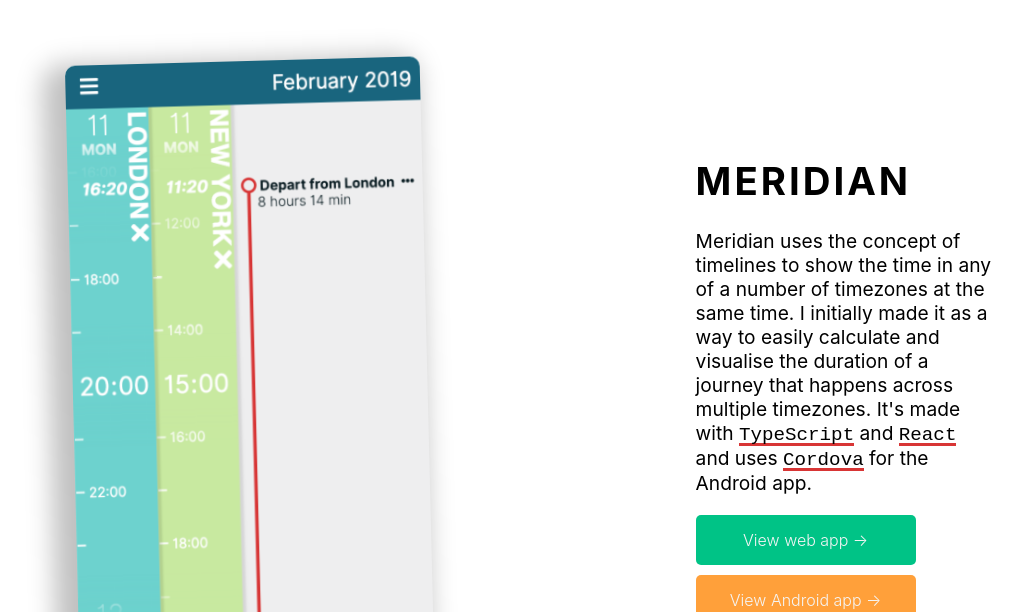
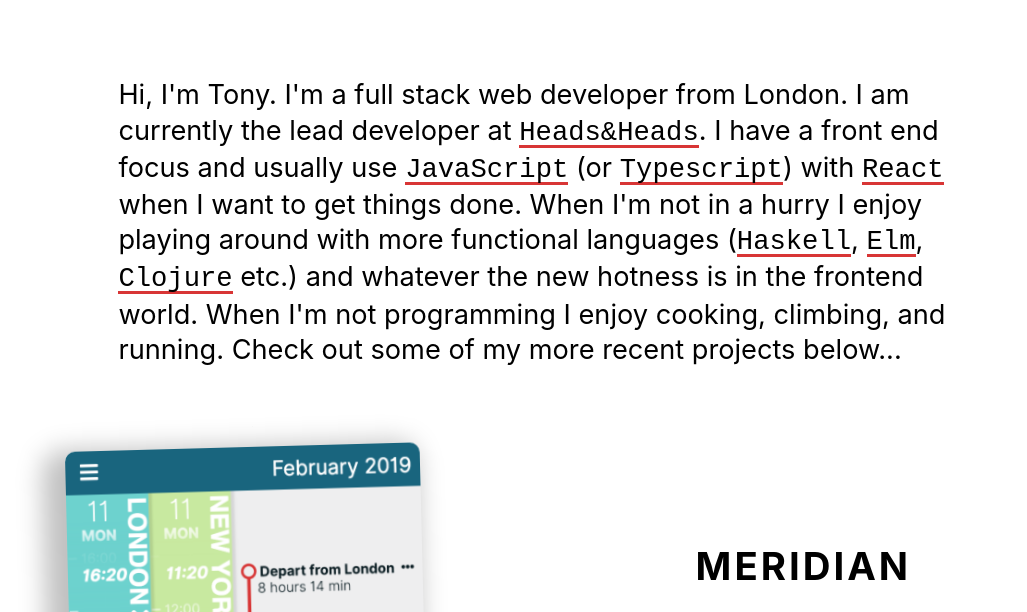
Before and after one commit to tonyonodi/gatsby-onodi.co, a Gatsby site: page / in a window 1280 px wide. Shown: the part 111-723 px from the top of the page, without its empty margins (107-1134 px from the left). Built offline with nearby package versions, Linux system fonts and the light colour scheme; Gatsby itself is replaced by a stand-in of ours; a web font is replaced by a local one.

Commit message:
Added an introduction.

```diff
--- /dev/null
+++ b/src/components/link.js
@@ -0,0 +1,35 @@
+import React from "react";
+import styled from "styled-components";
+
+const LinkView = styled.a`
+  font-family: "Source Code Pro", monospace;
+  color: inherit;
+  text-decoration: none;
+  position: relative;
+  &:after {
+    content: "";
+    display: block;
+    width: 100%;
+    height: 3px;
+    background: #d83535;
+    position: absolute;
+    bottom: 0;
+    left: 0;
+    z-index: -1;
+    transition: height 0.2s;
+  }
+  &:hover {
+    color: whitesmoke;
+  }
+  &:hover:after {
+    height: 100%;
+  }
+`;
+
+export default ({ children, ...props }) => {
+  return (
+    <LinkView rel="noopener noreferrer" {...props}>
+      {children}
+    </LinkView>
+  );
+};
--- a/src/pages/index.js
+++ b/src/pages/index.js
@@ -9,41 +9,64 @@ import Project, {
   Button,
   ButtonContainer,
 } from "../components/project";
+import Link from "../components/link";
 import meridianScreenshot from "../images/meridian-screenshot.png";
 import bideScreenshot from "../images/bide-screenshot.png";
 import sayableScreenshot from "../images/sayable-screenshot.png";
 
-const TechLink = styled.a`
-  font-family: "Source Code Pro", monospace;
-  color: inherit;
-  text-decoration: none;
-  position: relative;
-  &:after {
-    content: "";
-    display: block;
-    width: 100%;
-    height: 3px;
-    background: #d83535;
-    position: absolute;
-    bottom: 0;
-    left: 0;
-    z-index: -1;
-    transition: height 0.2s;
-  }
-  &:hover {
-    color: whitesmoke;
-  }
-  &:hover:after {
-    height: 100%;
+const green = "#00c386";
+const orange = "#ffa03a";
+
+const Intro = styled.div`
+  font-size: 1.7rem;
+  line-height: 2.2rem;
+  margin: 5rem 3rem;
+  @media only screen and (max-width: 610px) {
+    margin: 2rem 0;
   }
 `;
 
-const green = "#00c386";
-const orange = "#ffa03a";
-
 const IndexPage = () => (
   <Layout>
-    <SEO title="Home" keywords={[`gatsby`, `application`, `react`]} />
+    <SEO title="Home" keywords={[`Tony Onodi`, `react`, `web developer`]} />
+    <Intro>
+      <p>
+        Hi, I'm Tony. I'm a full stack web developer from London. I am currently
+        the lead developer at{" "}
+        <Link href="https://headsandheads.co.uk" target="_blank">
+          Heads&amp;Heads
+        </Link>
+        . I have a front end focus and usually use{" "}
+        <Link href="https://www.javascript.com/" target="_blank">
+          JavaScript
+        </Link>{" "}
+        (or{" "}
+        <Link href="https://www.javascript.com/" target="_blank">
+          Typescript
+        </Link>
+        ) with{" "}
+        <Link href="https://reactjs.org/" target="_blank">
+          React
+        </Link>{" "}
+        when I want to get things done. When I'm not in a hurry I enjoy playing
+        around with more functional languages (
+        <Link href="https://www.haskell.org/" target="_blank">
+          Haskell
+        </Link>
+        ,{" "}
+        <Link href="https://elm-lang.org/" target="_blank">
+          Elm
+        </Link>
+        ,{" "}
+        <Link href="https://clojure.org/" target="_blank">
+          Clojure
+        </Link>{" "}
+        etc.) and whatever the new hotness is in the frontend world. When I'm
+        not programming I enjoy cooking, climbing, and running. Check out some
+        of my more recent projects below...
+      </p>
+    </Intro>
+    <div>
       <Project>
         <ProjectImage>
           <img src={meridianScreenshot} alt="Meridian screenshot" />
@@ -51,33 +74,33 @@ const IndexPage = () => (
         <ProjectDescription>
           <h1>Meridian</h1>
           <p>
-          Meridian uses the concept of timelines to show the time in any of a
-          number of timezones at the same time. I initially made it as a way to
-          easily calculate and visualise the duration of a journey that happens
+            Meridian uses timelines to show the time in any of a number of
+            timezones at the same time. I initially made it as a way to easily
+            calculate and visualise the duration of a journey that happens
             across multiple timezones. It's made with{" "}
-          <TechLink
+            <Link
               href="https://www.typescriptlang.org"
               target="_blank"
               rel="noopener noreferrer"
             >
               TypeScript
-          </TechLink>{" "}
+            </Link>{" "}
             and{" "}
-          <TechLink
+            <Link
               href="https://reactjs.org"
               target="_blank"
               rel="noopener noreferrer"
             >
               React
-          </TechLink>{" "}
+            </Link>{" "}
             and uses{" "}
-          <TechLink
+            <Link
               href="https://cordova.apache.org"
               target="_blank"
               rel="noopener noreferrer"
             >
               Cordova
-          </TechLink>{" "}
+            </Link>{" "}
             for the Android app.
           </p>
           <ButtonContainer>
@@ -108,32 +131,32 @@ const IndexPage = () => (
         <ProjectDescription>
           <h1>Bide</h1>
           <p>
-          Bide is an "IDE" for bookmarklets. It takes your JavaScript, compiles
-          and minifies it using{" "}
-          <TechLink
+            Bide is an "IDE" for bookmarklets. It takes your JavaScript,
+            compiles and minifies it using{" "}
+            <Link
               href="https://babeljs.io/"
               target="_blank"
               rel="noopener noreferrer"
             >
               Babel
-          </TechLink>
+            </Link>
             , and injects it into a bookmarklet on the page, which you can then
             drag to your bookmarklets bar and run anywhere. It is made using{" "}
-          <TechLink
+            <Link
               href="https://reactjs.org"
               target="_blank"
               rel="noopener noreferrer"
             >
               React
-          </TechLink>{" "}
+            </Link>{" "}
             and uses{" "}
-          <TechLink
+            <Link
               href="https://codemirror.net/"
               target="_blank"
               rel="noopener noreferrer"
             >
               CodeMirror
-          </TechLink>{" "}
+            </Link>{" "}
             as the editor.
           </p>
           <ButtonContainer>
@@ -166,31 +189,31 @@ const IndexPage = () => (
           <p>
             You can submit any URL to Sayable and it will return a three word
             phrase that you can use to retrieve the URL from anywhere! You just
-          have to go back to Sayable on any device and enter the same three word
-          phrase again. Sayable is made using{" "}
-          <TechLink
+            have to go back to Sayable on any device and enter the same three
+            word phrase again. Sayable is made using{" "}
+            <Link
               href="https://nodejs.org/"
               target="_blank"
               rel="noopener noreferrer"
             >
               Node
-          </TechLink>{" "}
+            </Link>{" "}
             and{" "}
-          <TechLink
+            <Link
               href="https://www.mongodb.com/"
               target="_blank"
               rel="noopener noreferrer"
             >
               MongoDB
-          </TechLink>
+            </Link>
             , it is hosted serverlessly on{" "}
-          <TechLink
+            <Link
               href="https://zeit.co/now"
               target="_blank"
               rel="noopener noreferrer"
             >
               Now
-          </TechLink>
+            </Link>
             .
           </p>
           <ButtonContainer>
@@ -205,6 +228,7 @@ const IndexPage = () => (
           </ButtonContainer>
         </ProjectDescription>
       </Project>
+    </div>
     {/* <Image />
     <Link to="/page-2/">Go to page 2</Link> */}
   </Layout>
```
Lines whose indentation alone changed are shown as unchanged.
